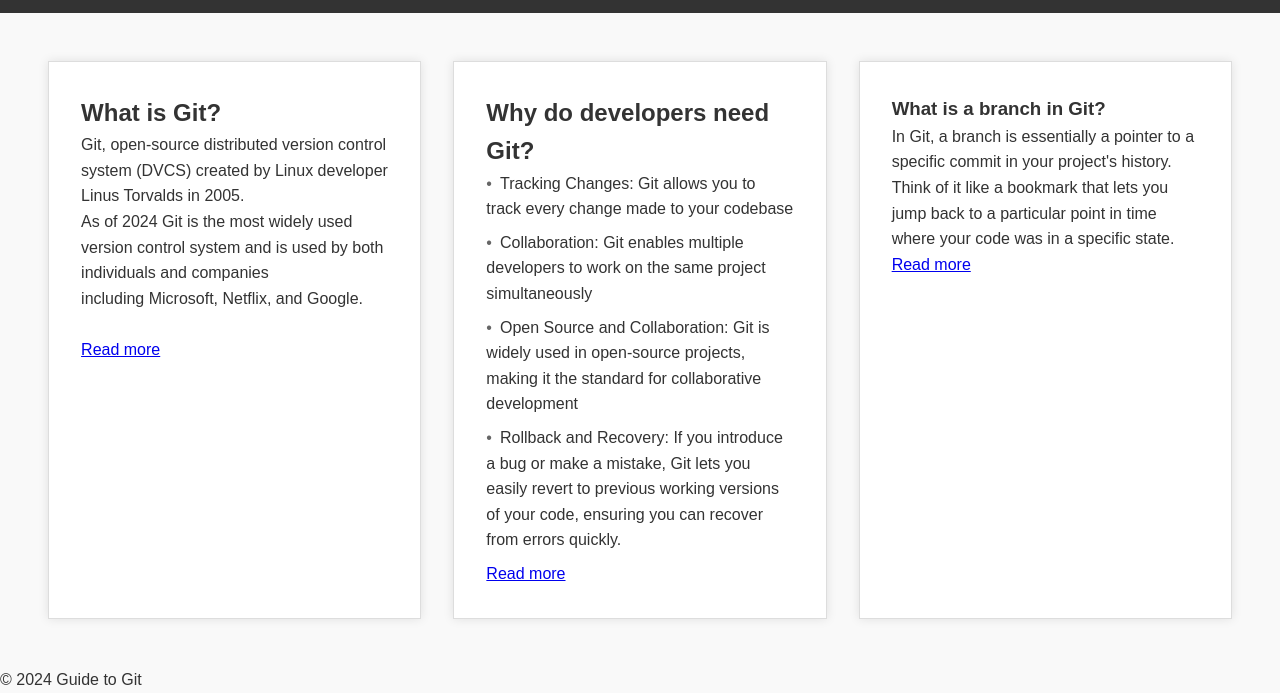
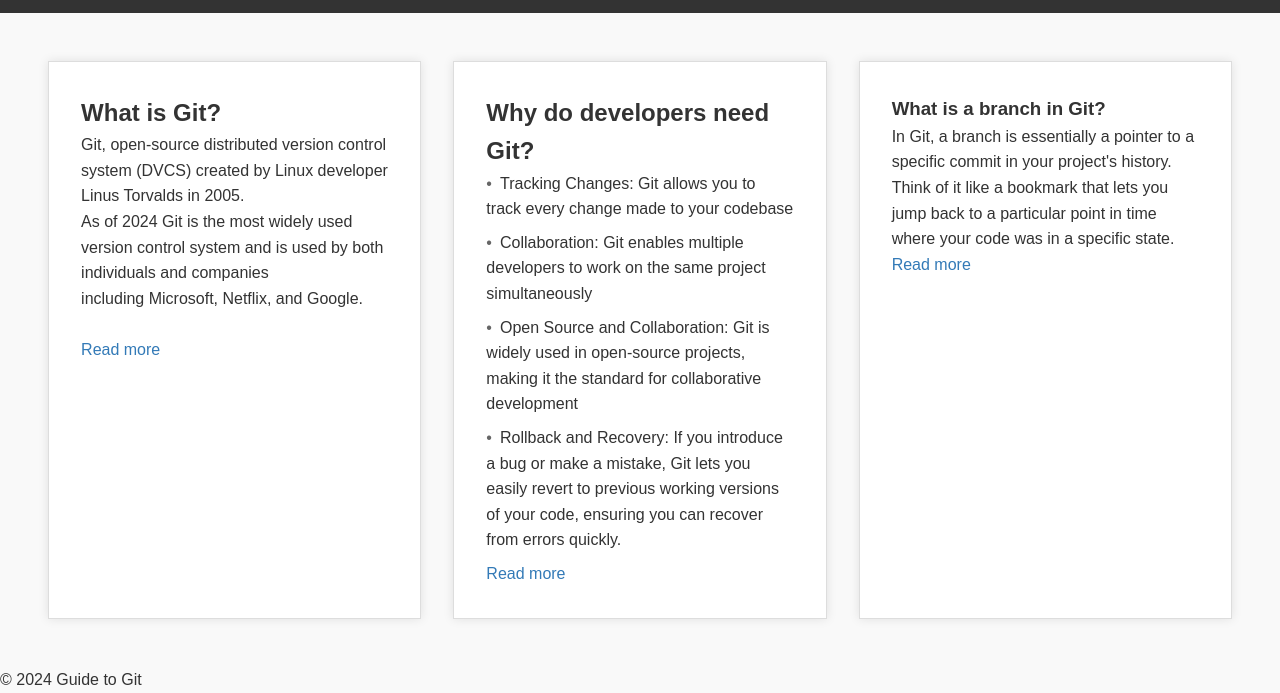
Before and after one commit to CodeYourFuture/Module-User-Focused-Data, a website: page Wireframe/index.html in a window 1280 px wide. Shown: the part 112-805 px from the top of the page. Drawn offline with Linux system fonts and the light colour scheme; files that its build step writes are made by us from their sources.

Commit message:
targeted my links with a selector

```diff
--- a/Wireframe/css/style.css
+++ b/Wireframe/css/style.css
@@ -65,3 +65,8 @@ section {
     margin-right: 0.5em;
     color: #666;
   }
+
+  a {
+    text-decoration: none;
+    color: #337ab7;
+  }
```
